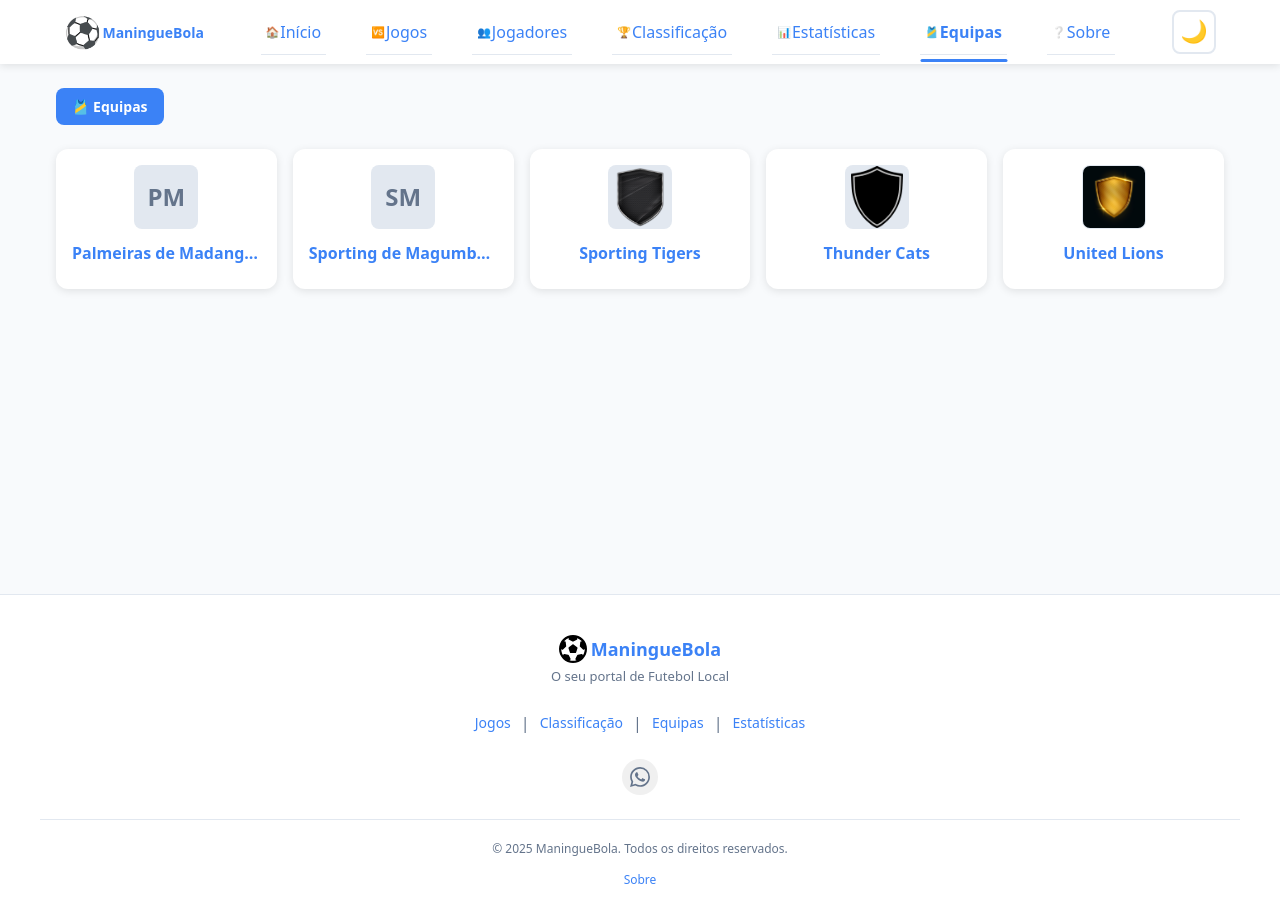
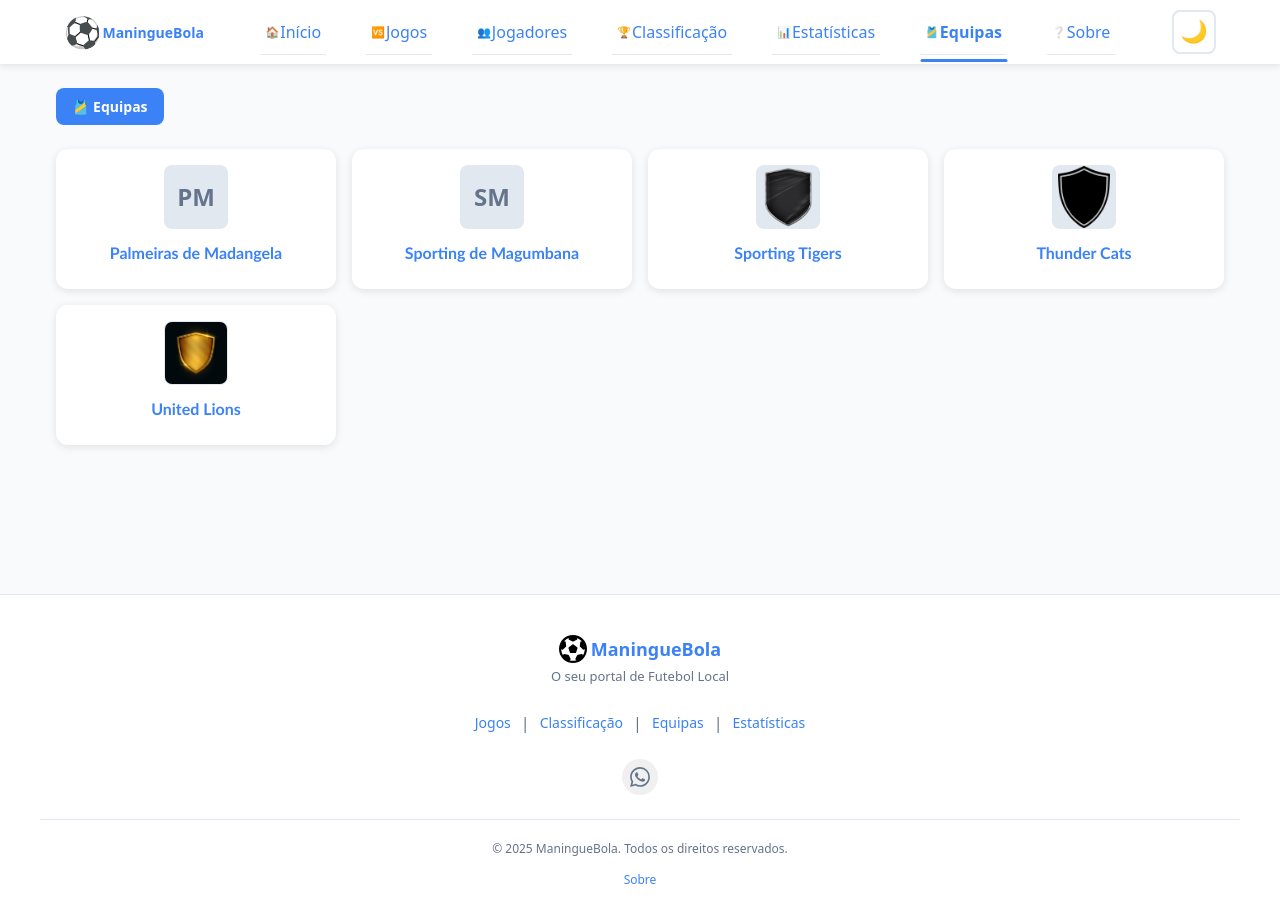
Before and after one commit to Raimundroid/maninguebola, a React (Vite) app: page /equipas in a window 1280 px wide. Shown: the top 922 px of the page. Built offline with nearby package versions, Linux system fonts and the light colour scheme.

Commit message:
added media queries on the TeamsPage

```diff
--- a/src/components/TeamCard/TeamCard.css
+++ b/src/components/TeamCard/TeamCard.css
@@ -82,7 +82,8 @@ TeamCard Styles
 
 /* Team name styling */
 .team-card .team-name {
-  font-size: 16px;
+  font-size: 12px;
+  font-family: Calibri;
   margin-bottom: 8px;
   font-weight: 600;
   color: var(--text, #333);
@@ -92,6 +93,10 @@ TeamCard Styles
   /* Ensure the element has a width context */
   width: 100%;
   min-width: 0;
+
+  @media (min-width: 768px) {
+    font-size: 16px;
+  }
 }
 
 /* Stats info styling (position and points) */
--- a/src/components/TeamCard/TeamCard.jsx
+++ b/src/components/TeamCard/TeamCard.jsx
@@ -30,29 +30,29 @@ const TeamCard = ({ team }) => {
     // onClick with arrow function: when clicked, call onClick function with team data
     // The ?. is optional chaining - only calls onClick if it exists
 
-    <Link className="wrapper-Link" to={`/equipas/${team.id}`}>
+    <Link className="wrapper-Link" to={`/equipas/${team?.id}`}>
       <div className="team-card">
         {/* Logo box - displays team abbreviation */}
         <div className="team-logo">
-          {team.logo ? (
+          {team?.logo ? (
             <img
               className="team-logo-img"
-              src={team.logo}
-              alt={team.abbr}
+              src={team?.logo}
+              alt={team?.abbr}
               loading="lazy"
               width="64"
               height="64"
             />
           ) : (
             // Fallback if logo path is missing
-            team.abbr
+            team?.abbr
           )}
         </div>
 
         {/* Team name display */}
         <div className="team-name">
           {/* Display the full team name (e.g., "FC Eagles") */}
-          {team.name}
+          {team?.name}
         </div>
 
         {/*
@@ -61,7 +61,7 @@ const TeamCard = ({ team }) => {
 //         The && operator means: if left side is true, render right side
 //         The || operator means: true if EITHER position OR points exist
 //       */}
-        {(team.standing.position || team.standing.points) && (
+        {(team?.standing.position || team?.standing.points) && (
           <div className="team-info">
             {/* Show position if it exists */}
             {/* {team.standing.position && `${team.standing.position}º Lugar`} */}
--- a/src/components/TeamsGrid/TeamsGrid.css
+++ b/src/components/TeamsGrid/TeamsGrid.css
@@ -15,9 +15,21 @@ TeamsGrid Styles
     Result: cards automatically wrap to new rows on smaller screens */
   grid-template-columns: repeat(auto-fit, minmax(150px, 1fr));
 
+  /* grid-template-columns: repeat(2, 1fr); */
   /* Space between grid items (cards) */
-  gap: 16px;
+  gap: 8px;
 
   /* Space below the grid */
   margin-bottom: 32px;
+
+  @media (min-width: 480px) {
+    /* grid-template-columns: repeat(3, 1fr); */
+    grid-template-columns: repeat(auto-fit, minmax(220px, 1fr));
+    gap: 12px;
+  }
+
+  @media (min-width: 700px) {
+    grid-template-columns: repeat(auto-fit, minmax(250px, 1fr));
+    gap: 16px;
+  }
 }
```
